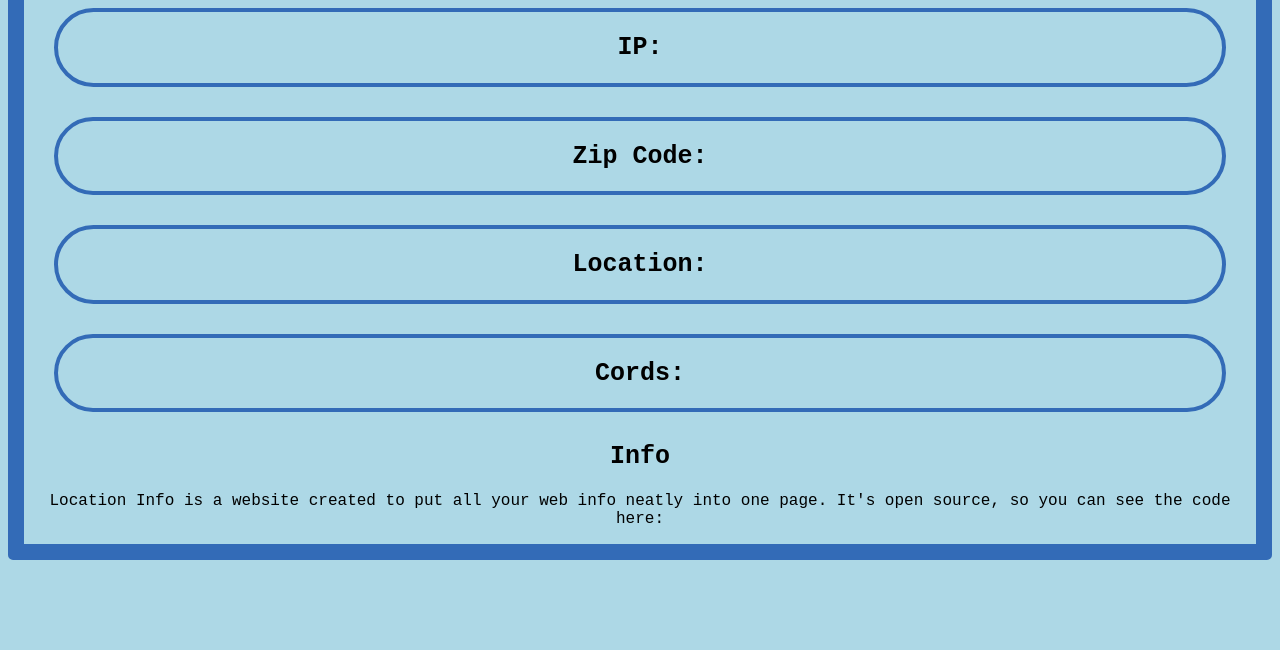
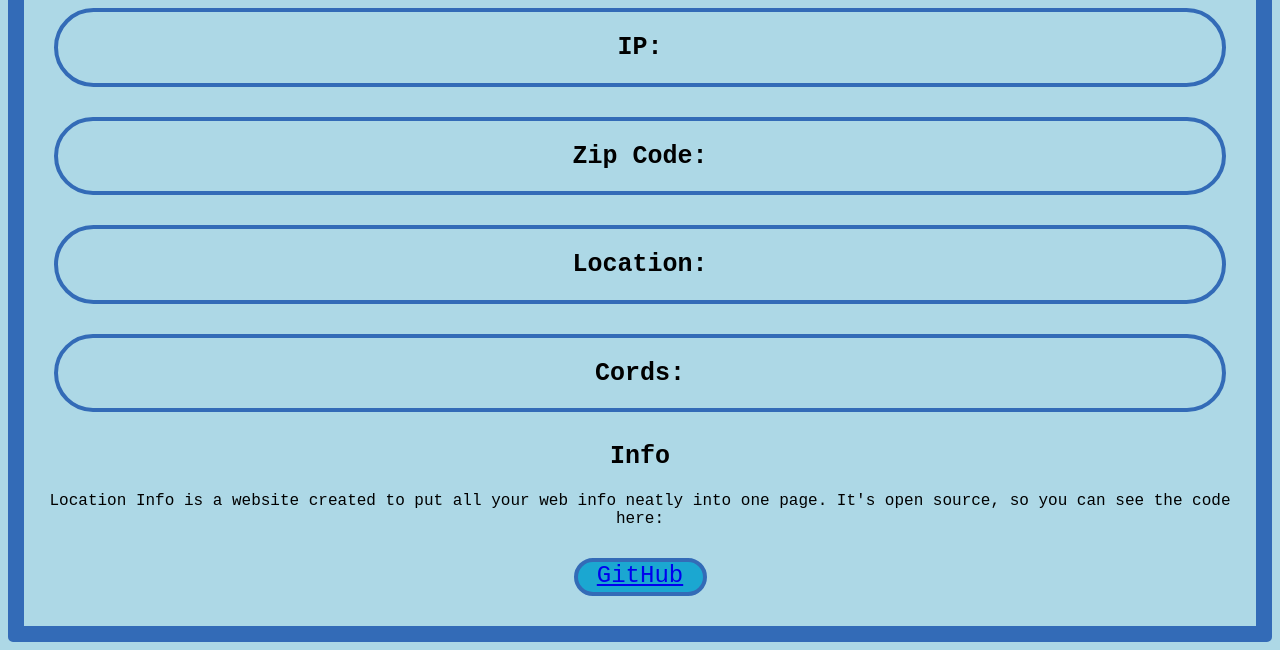
Before and after one commit to HenryBass/LocationInfo, a plain HTML site: page index.html in a window 1280 px wide. Shown: the part 251-901 px from the top of the page. Before the commit the page ends 819 px from the top, so only its background shows below. Drawn offline with Linux system fonts and the light colour scheme; no server answers.

Commit message:
Github button

```diff
--- a/index.html
+++ b/index.html
@@ -35,6 +35,11 @@
     <h2>Info</h2>
     <p>Location Info is a website created to put all your web info neatly into one page. It's open source, so you can see the code here:</p>
 
+    <center>
+        <div class="GithubButton">
+            <a href="https://github.com/HenryBass/LocationInfo">GitHub</a>
+        </div>
+    </center>
 
 </body>
 
@@ -73,6 +78,19 @@
         border-radius: 100px;
     }
 
+    .GithubButton{
+        width:125px;
+        height:30px;
+        background-color: #1ba7d1;
+        font-size: 24px;
+        font-family: monospace;
+        margin: 30px;
+        border: solid #336bb7 4px;
+        border-collapse: separate;
+        border-radius: 1000px;
+
+    }
+
 </style>
 
 <script>
```
Also changed, not shown: 1 other file.
